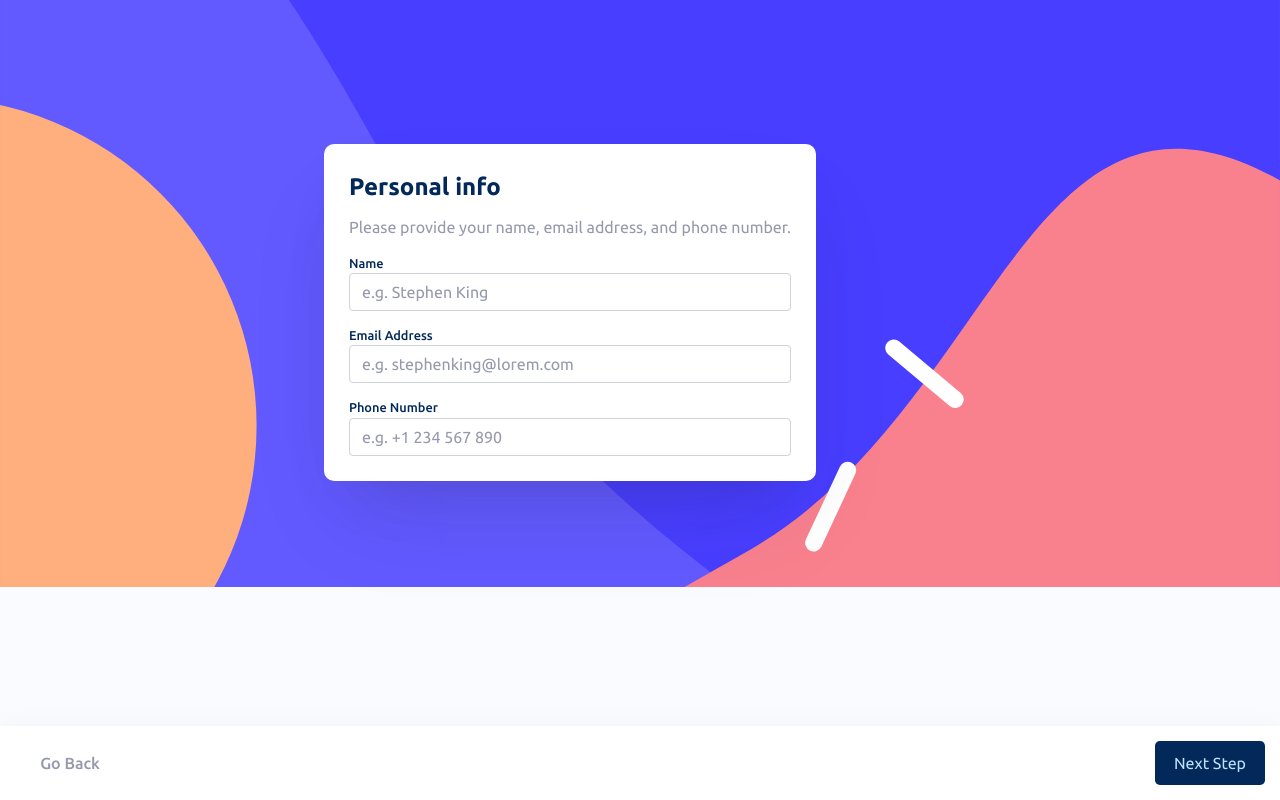
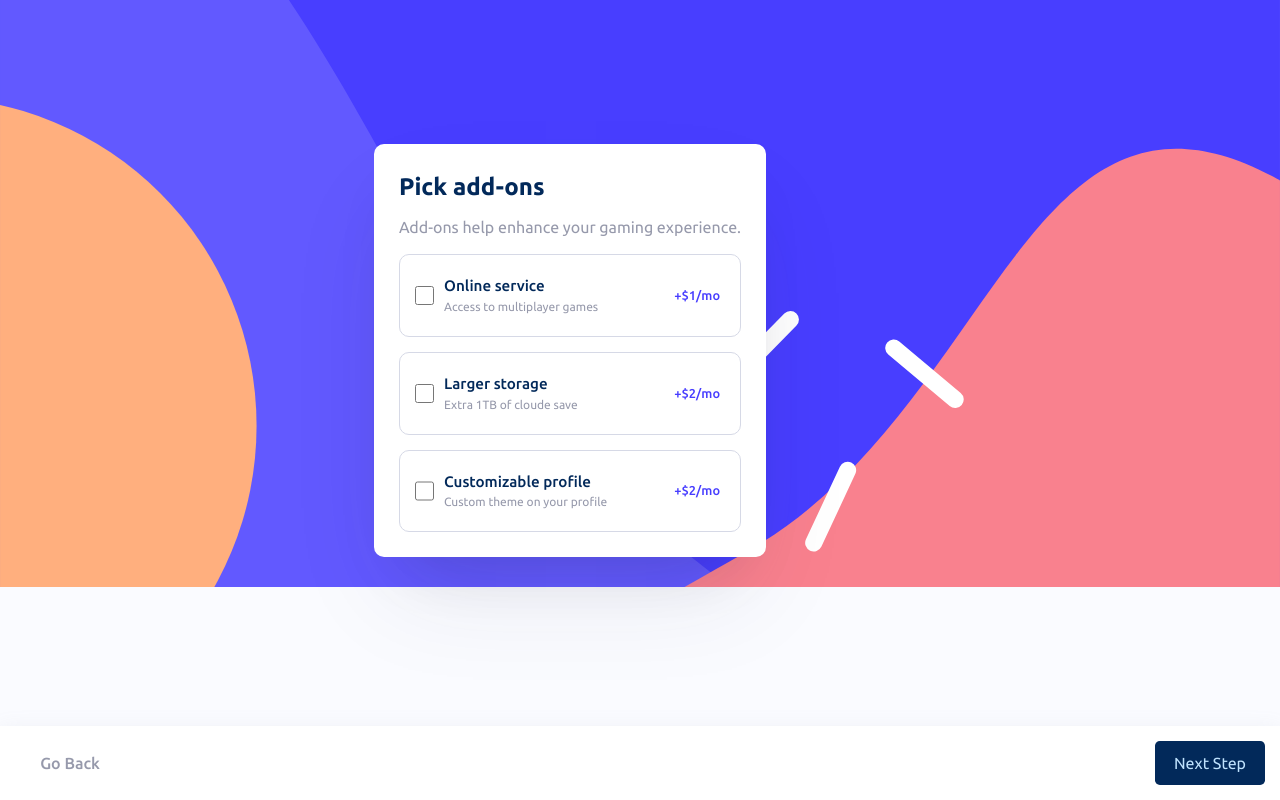
Before and after one commit to yangxdev/multi-step-form, a React (Vite) app: page / in a window 1280 px wide. Built offline with nearby package versions, Linux system fonts and the light colour scheme.

Commit message:
dynamic pricing based on billing choice

```diff
--- a/src/App.jsx
+++ b/src/App.jsx
@@ -14,7 +14,7 @@
 
 class App extends React.Component {
   state = {
-    step: 1,
+    step: 3,
     minWidth: 768,
 
     // step1's state
@@ -67,6 +67,7 @@
         currentStep = (
           <Step3
             addons={this.state.addons}
+            billing={this.state.billing}
             onUpdateAddonState={this.updateState.bind(this, "addons")}
           />
         );
--- /dev/null
+++ b/src/js/resources/pricing.jsx
@@ -0,0 +1,60 @@
+// jsx file containing prices based on plan and addons
+// Path: src/js/resources/pricing.jsx
+
+import React from "react";
+
+const pricing = {
+  plans: {
+    monthly: {
+      arcade: {
+        price: 9,
+      },
+      advanced: {
+        price: 12,
+      },
+      pro: {
+        price: 15,
+      },
+    },
+    yearly: {
+      arcade: {
+        price: 90,
+        monthsFree: 2,
+      },
+      advanced: {
+        price: 120,
+        monthsFree: 2,
+      },
+      pro: {
+        price: 150,
+        monthsFree: 2,
+      },
+    },
+  },
+  addons: {
+    monthly: {
+      "online-service": {
+        price: 1,
+      },
+      "larger-storage": {
+        price: 2,
+      },
+      "customizable-profile": {
+        price: 2,
+      },
+    },
+    yearly: {
+      "online-service": {
+        price: 10,
+      },
+      "larger-storage": {
+        price: 20,
+      },
+      "customizable-profile": {
+        price: 20,
+      },
+    },
+  },
+};
+
+export default pricing;
--- a/src/js/steps/step2.jsx
+++ b/src/js/steps/step2.jsx
@@ -1,4 +1,5 @@
 import React, { Component } from "react";
+import pricing from "../resources/pricing";
 
 class Step2 extends Component {
   selectPlan = (plan) => {
@@ -75,7 +76,6 @@
       monthly.classList.contains("selected") ? "monthly" : "yearly"
     );
     // console.log(monthly.classList.contains("selected"))
-
   };
 
   selectBilling = () => {
@@ -109,6 +109,26 @@
   }
 
   render() {
+    // change price based on billing
+    let monthlyPrices = {
+      arcade: "$" + pricing.plans.monthly.arcade.price + "/mo",
+      advanced: "$" + pricing.plans.monthly.advanced.price + "/mo",
+      pro: "$" + pricing.plans.monthly.pro.price + "/mo",
+    };
+
+    let yearlyPrices = {
+      arcade: "$" + pricing.plans.yearly.arcade.price + "/yr",
+      arcadeMonthsFree: pricing.plans.yearly.arcade.monthsFree + " months free",
+      advanced: "$" + pricing.plans.yearly.advanced.price + "/yr",
+      advancedMonthsFree:
+        pricing.plans.yearly.advanced.monthsFree + " months free",
+      pro: "$" + pricing.plans.yearly.pro.price + "/yr",
+      proMonthsFree: pricing.plans.yearly.pro.monthsFree + " months free",
+    };
+
+    let prices =
+      this.props.billing === "monthly" ? monthlyPrices : yearlyPrices;
+
     return (
       <>
         <div className="step step2" id="step2">
@@ -137,7 +157,8 @@
                     <label className="form-check-label" htmlFor="inlineRadio1">
                       Arcade
                     </label>
-                    <div className="t2">$9/mo</div>
+                    <div className="t2">{prices.arcade}</div>
+                    <div className="t3">{prices.arcadeMonthsFree}</div>
                   </div>
                 </div>
               </div>
@@ -159,7 +180,8 @@
                     <label className="form-check-label" htmlFor="inlineRadio2">
                       Advanced
                     </label>
-                    <div className="t2">$12/mo</div>
+                    <div className="t2">{prices.advanced}</div>
+                    <div className="t3">{prices.advancedMonthsFree}</div>
                   </div>
                 </div>
               </div>
@@ -181,7 +203,8 @@
                     <label className="form-check-label" htmlFor="inlineRadio3">
                       Pro
                     </label>
-                    <div className="t2">$15/mo</div>
+                    <div className="t2">{prices.pro}</div>
+                    <div className="t3">{prices.proMonthsFree}</div>
                   </div>
                 </div>
               </div>
--- a/src/js/steps/step3.jsx
+++ b/src/js/steps/step3.jsx
@@ -1,4 +1,5 @@
 import React, { Component } from "react";
+import pricing from "../resources/pricing";
 
 class Step3 extends Component {
   selectAddons = (addon) => {
@@ -94,6 +95,27 @@
   }
 
   render() {
+    let monthlyPrices = {
+      "online-service":
+        "+$" + pricing.addons.monthly["online-service"].price + "/mo",
+      "larger-storage":
+        "+$" + pricing.addons.monthly["larger-storage"].price + "/mo",
+      "customizable-profile":
+        "+$" + pricing.addons.monthly["customizable-profile"].price + "/mo",
+    };
+
+    let yearlyPrices = {
+      "online-service":
+        "+$" + pricing.addons.yearly["online-service"].price + "/yr",
+      "larger-storage":
+        "+$" + pricing.addons.yearly["larger-storage"].price + "/yr",
+      "customizable-profile":
+        "+$" + pricing.addons.yearly["customizable-profile"].price + "/yr",
+    };
+
+    let prices =
+      this.props.billing === "monthly" ? monthlyPrices : yearlyPrices;
+
     return (
       <>
         <div className="step step3" id="step3">
@@ -121,7 +143,7 @@
                     <div className="t2">Access to multiplayer games</div>
                   </div>
                   <div className="price-label">
-                    <div className="t3">$1/mo</div>
+                    <div className="t3">{prices["online-service"]}</div>
                   </div>
                 </div>
               </div>
@@ -143,7 +165,7 @@
                     <div className="t2">Extra 1TB of cloude save</div>
                   </div>
                   <div className="price-label">
-                    <div className="t3">$2/mo</div>
+                    <div className="t3">{prices["larger-storage"]}</div>
                   </div>
                 </div>
               </div>
@@ -165,7 +187,7 @@
                     <div className="t2">Custom theme on your profile</div>
                   </div>
                   <div className="price-label">
-                    <div className="t3">$2/mo</div>
+                    <div className="t3">{prices["customizable-profile"]}</div>
                   </div>
                 </div>
               </div>
--- a/src/sass/input.scss
+++ b/src/sass/input.scss
@@ -247,6 +247,9 @@
                   font-size: 0.85rem;
                   font-weight: 500;
                 }
+                .t3 {
+                  margin-top: 0;
+                }
               }
             }
             .checkbox-btn {
--- a/src/sass/output.scss
+++ b/src/sass/output.scss
@@ -161,6 +161,9 @@
   font-size: 0.85rem;
   font-weight: 500;
 }
+* body .container .step .card .form-check .radio-btn .radio-label .t3 {
+  margin-top: 0;
+}
 * body .container .step .card .form-check .checkbox-btn {
   display: flex;
   width: 100%;
```
Also changed, not shown: 1 other file (tests, documents, lock files or other folders).
